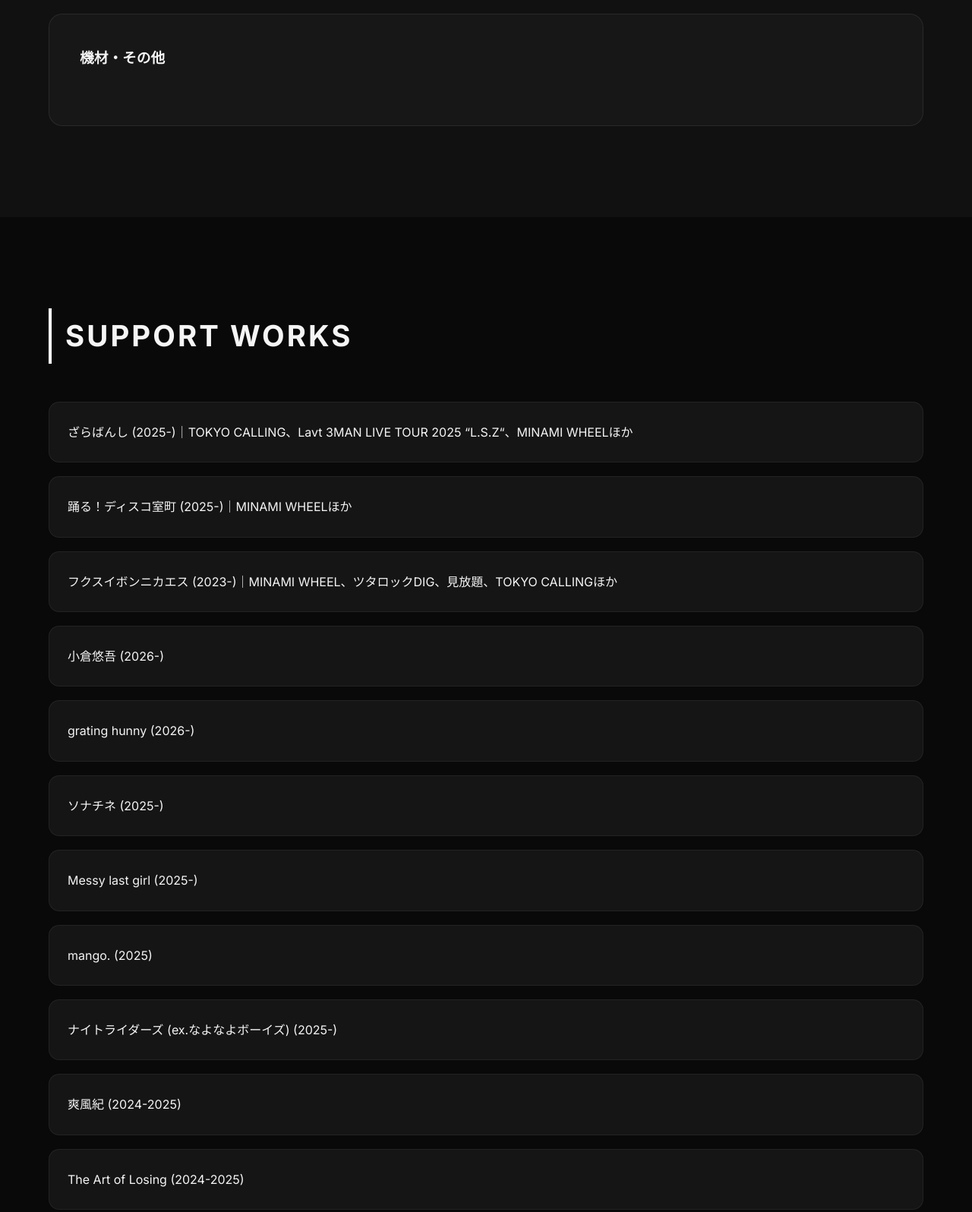
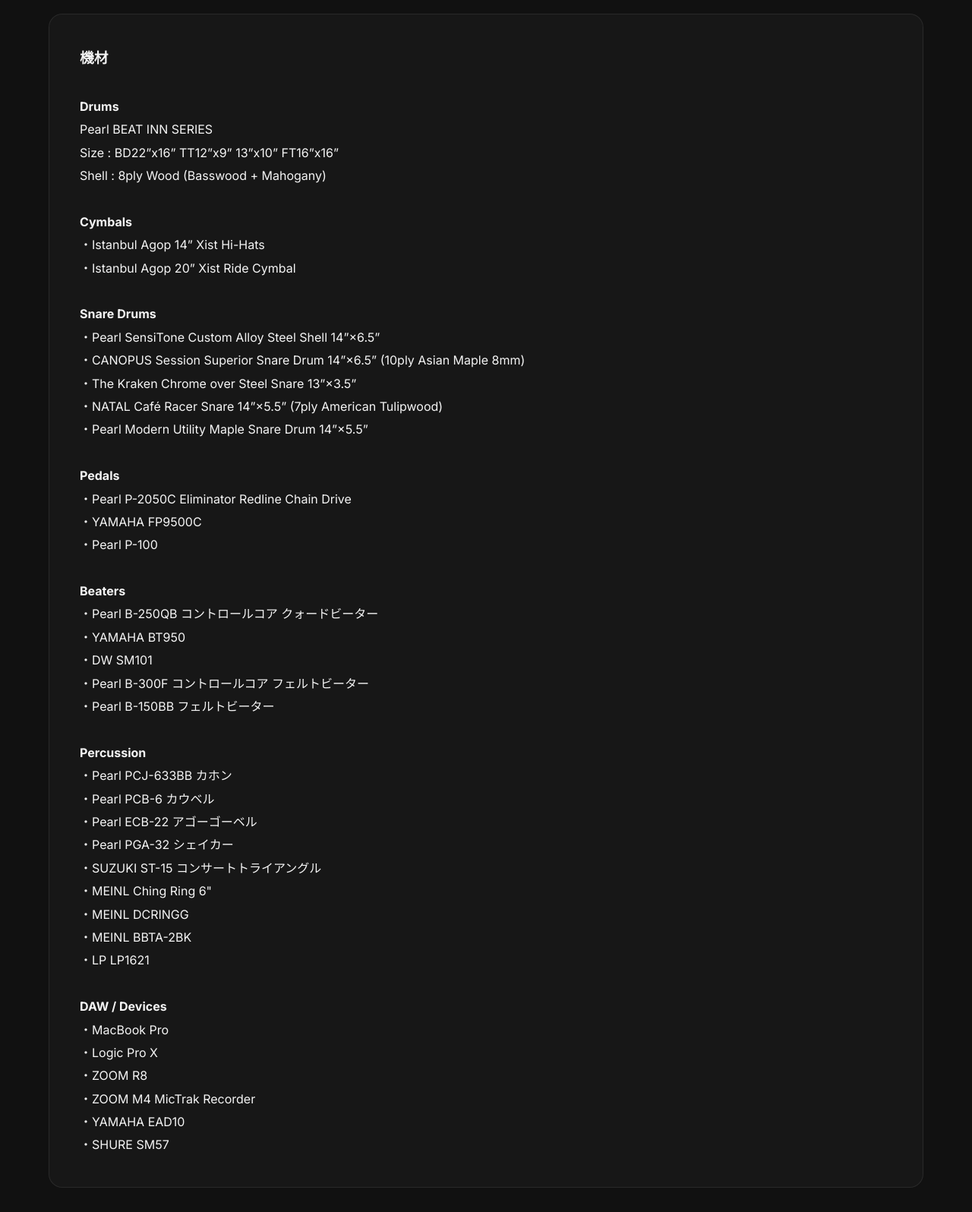
Before and after one commit to aoyamamahiro/aoyamamahiro.github.io, a plain HTML site: page index.html in a window 1280 px wide. Shown: the part 2100-3696 px from the top of the page at 76% size. Drawn offline with Linux system fonts and the light colour scheme.

Commit message:
Revise gear details and support works in index.html
Updated equipment list and support works section.

```diff
--- a/index.html
+++ b/index.html
@@ -239,17 +239,75 @@
       </div>
 
       <div class="gear">
-        <h3>機材・その他</h3><br>
-        <p></p>
-      </div>
-    </div>
-  </section>
+        <h3>機材</h3><br>
+  <h4>Drums</h4>
+  <p>
+    Pearl BEAT INN SERIES<br>
+    Size : BD22”x16” TT12”x9” 13”x10” FT16”x16”<br>
+    Shell : 8ply Wood (Basswood + Mahogany)
+  </p>
+  <br>
+  <h4>Cymbals</h4>
+  <p>
+    ・Istanbul Agop 14” Xist Hi-Hats<br>
+    ・Istanbul Agop 20” Xist Ride Cymbal
+  </p>
+  <br>
+  <h4>Snare Drums</h4>
+  <p>
+    ・Pearl SensiTone Custom Alloy Steel Shell 14”×6.5”<br>
+    ・CANOPUS Session Superior Snare Drum 14”×6.5” (10ply Asian Maple 8mm)<br>
+    ・The Kraken Chrome over Steel Snare 13”×3.5”<br>
+    ・NATAL Café Racer Snare 14”×5.5” (7ply American Tulipwood)<br>
+    ・Pearl Modern Utility Maple Snare Drum 14”×5.5”
+  </p>
+  <br>
+  <h4>Pedals</h4>
+  <p>
+    ・Pearl P-2050C Eliminator Redline Chain Drive<br>
+    ・YAMAHA FP9500C<br>
+    ・Pearl P-100
+  </p>
+  <br>
+  <h4>Beaters</h4>
+  <p>
+    ・Pearl B-250QB コントロールコア クォードビーター<br>
+    ・YAMAHA BT950<br>
+    ・DW SM101<br>
+    ・Pearl B-300F コントロールコア フェルトビーター<br>
+    ・Pearl B-150BB フェルトビーター
+  </p>
+  <br>
+  <h4>Percussion</h4>
+  <p>
+    ・Pearl PCJ-633BB カホン<br>
+    ・Pearl PCB-6 カウベル<br>
+    ・Pearl ECB-22 アゴーゴーベル<br>
+    ・Pearl PGA-32 シェイカー<br>
+    ・SUZUKI ST-15 コンサートトライアングル<br>
+    ・MEINL Ching Ring 6"<br>
+    ・MEINL DCRINGG<br>
+    ・MEINL BBTA-2BK<br>
+    ・LP LP1621
+  </p>
+  <br>
+  <h4>DAW / Devices</h4>
+  <p>
+    ・MacBook Pro<br>
+    ・Logic Pro X<br>
+    ・ZOOM R8<br>
+    ・ZOOM M4 MicTrak Recorder<br>
+    ・YAMAHA EAD10<br>
+    ・SHURE SM57
+  </p>
+</div>
+</section>
 
 <section id="works" class="fade">
   <div class="container">
     <h2 class="section-title">SUPPORT WORKS</h2>
     <ul class="support-list">
-      <li>ざらばんし (2025-)｜TOKYO CALLING、Lavt 3MAN LIVE TOUR 2025 “L.S.Z“、MINAMI WHEELほか</li>
+      <li>ざらばんし (2025-)｜Lavt 3MAN LIVE TOUR 2025 “L.S.Z“、TOKYO CALLING、MINAMI WHEELほか</li>
       <li>踊る！ディスコ室町 (2025-)｜MINAMI WHEELほか</li>
       <li>フクスイボンニカエス (2023-)｜MINAMI WHEEL、ツタロックDIG、見放題、TOKYO CALLINGほか</li>
       <li>小倉悠吾 (2026-)</li>
```
